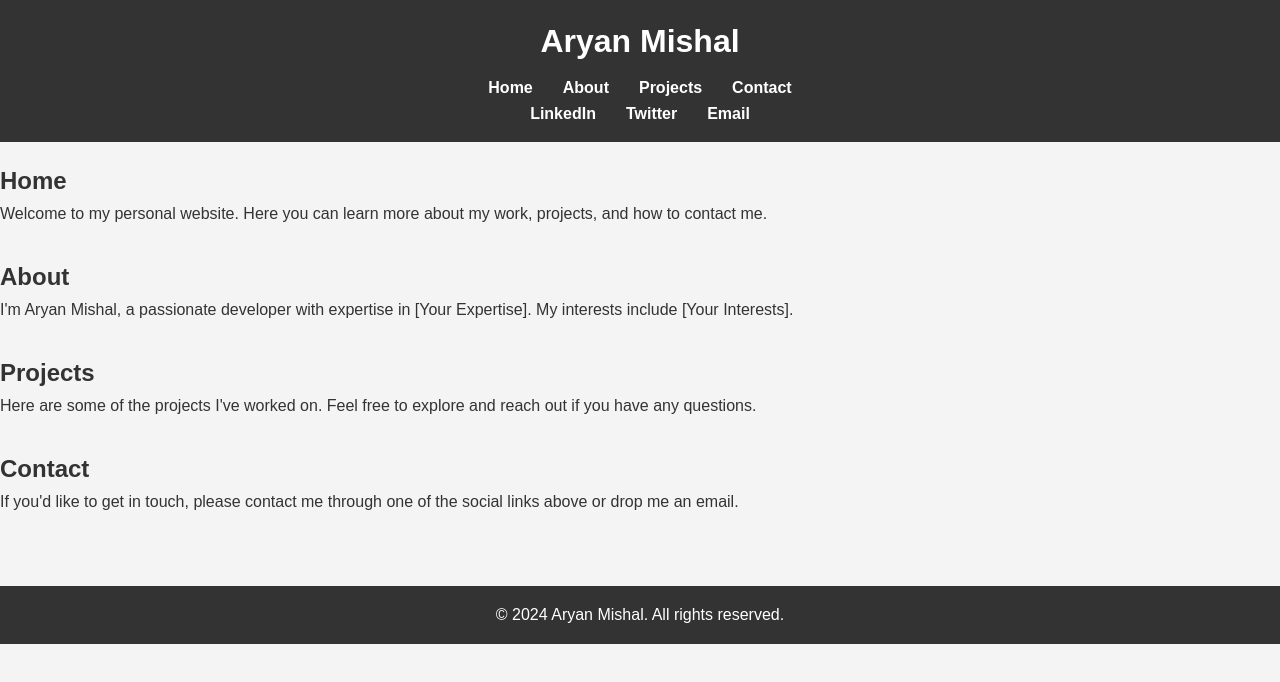
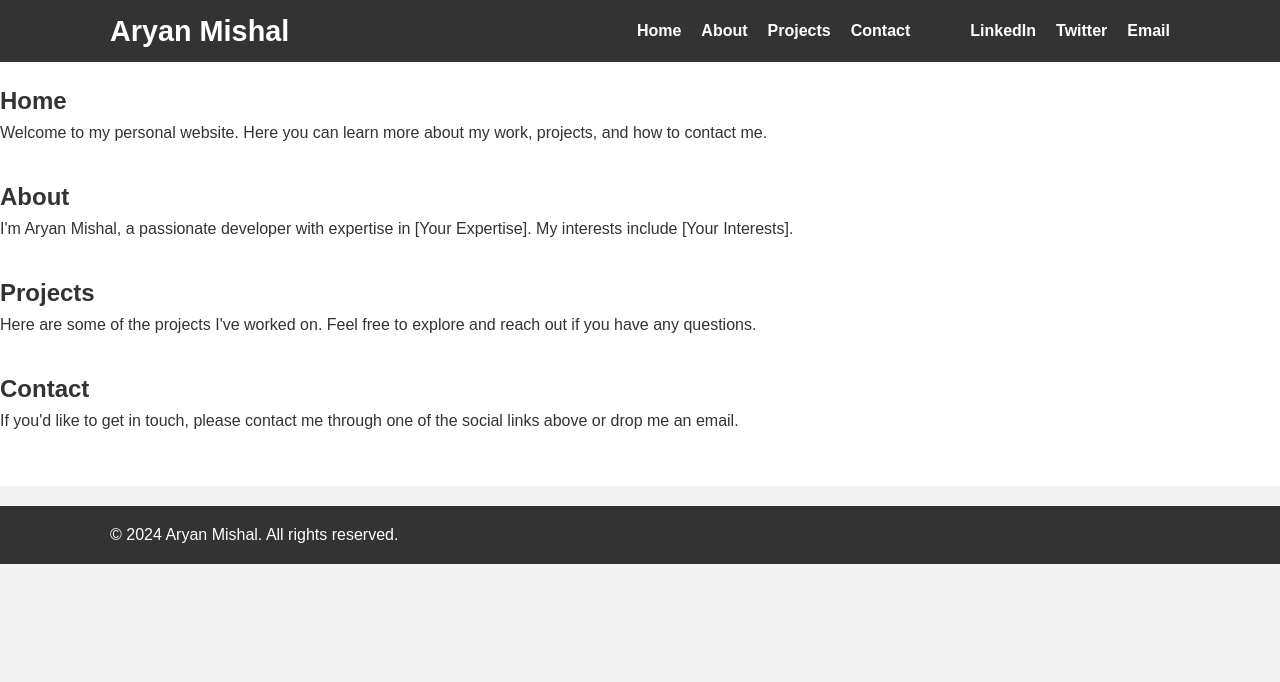
Before and after one commit to aryanmishal/portfolio-website, a plain HTML site: page index.html in a window 1280 px wide. Drawn offline with Linux system fonts and the light colour scheme.

Commit message:
Update styles.css v0.1

```diff
--- a/styles.css
+++ b/styles.css
@@ -14,42 +14,54 @@ body {
 header {
     background-color: #333;
     color: #fff;
-    padding: 1rem 0;
-    text-align: center;
-}
-
-header h1 {
-    margin-bottom: 0.5rem;
-}
-
-nav ul {
-    list-style: none;
-    display: flex;
-    justify-content: center;
-}
-
-nav ul li {
-    margin: 0 15px;
-}
-
-nav ul li a {
-    color: #fff;
-    text-decoration: none;
-    font-weight: bold;
-}
-
-nav ul li a:hover {
-    color: #ff6347;
+    padding: 0.5rem 0;
 }
 
 .container {
     max-width: 1100px;
     margin: 0 auto;
     padding: 0 20px;
+    display: flex;
+    justify-content: space-between;
+    align-items: center;
+}
+
+.branding h1 {
+    font-size: 1.8rem;
+}
+
+nav {
+    display: flex;
+    align-items: center;
+}
+
+nav ul {
+    list-style: none;
+    display: flex;
+}
+
+.nav-links li, .social-links li {
+    margin-left: 20px;
+}
+
+.nav-links li a, .social-links li a {
+    color: #fff;
+    text-decoration: none;
+    font-weight: bold;
+    transition: color 0.3s ease;
+}
+
+.nav-links li a:hover, .social-links li a:hover {
+    color: #ff6347;
+}
+
+.social-links {
+    margin-left: 40px;
 }
 
 main {
     padding: 20px 0;
+    background-color: #fff;
 }
 
 main section {
```
